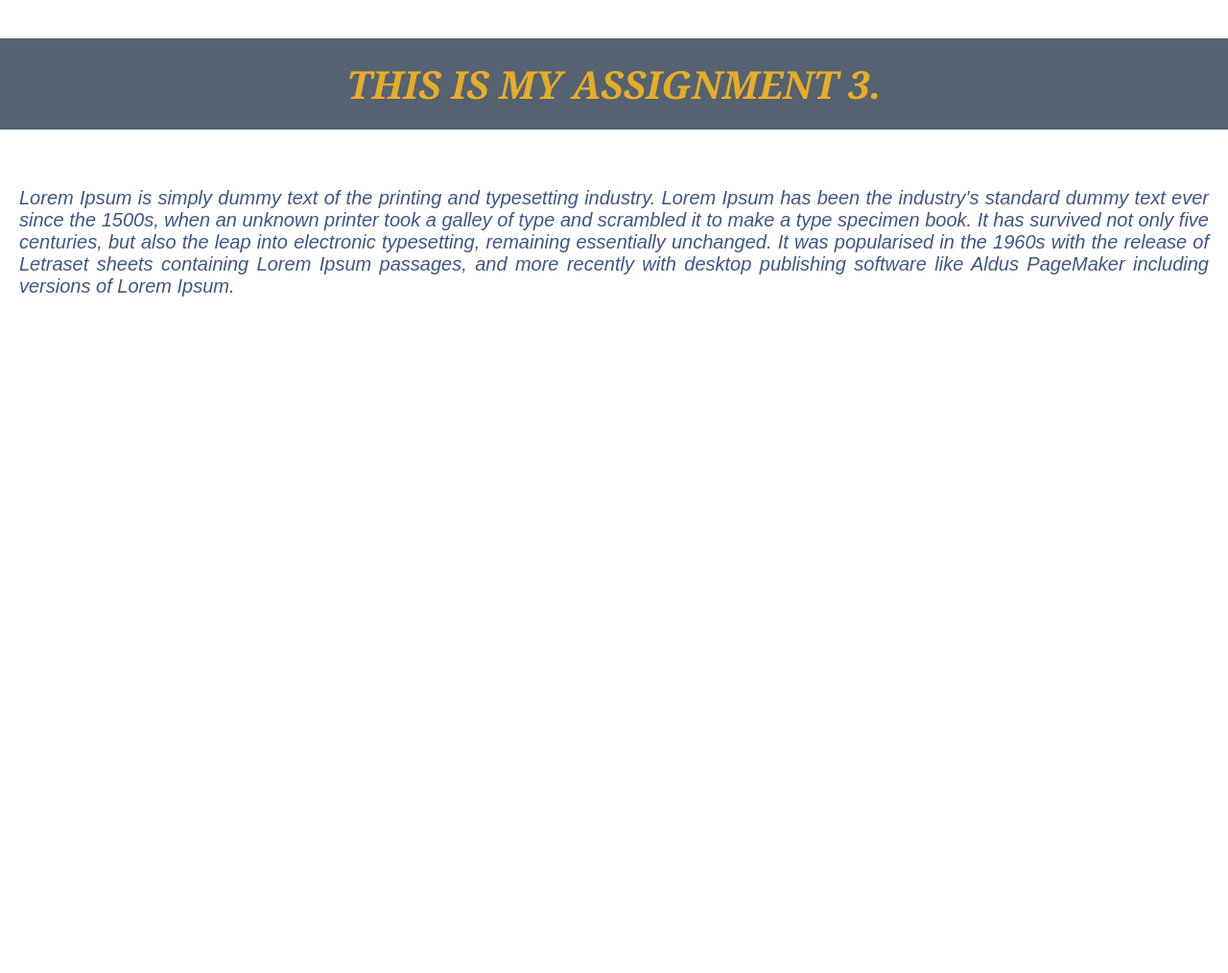
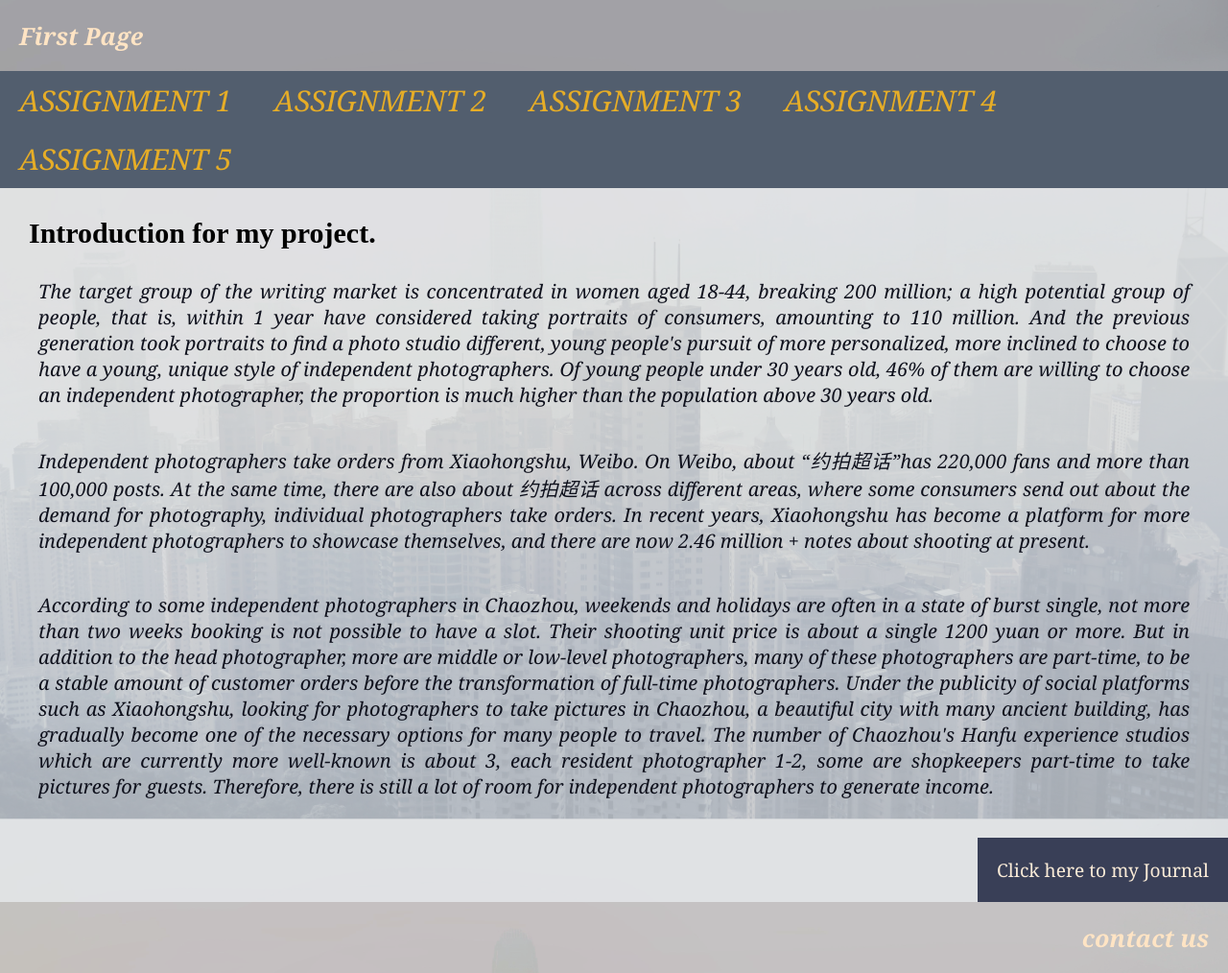
Before and after one commit to wengqi0405/WENGQI-assignment, a plain HTML site: page asignment03.html in a window 1280 px wide. Shown: the whole page at 96% size. Before the commit the page ends 800 px from the top, so only its background shows below. Drawn offline with Linux system fonts and the light colour scheme.

Commit message:
assignment3
update

```diff
--- a/asignment03.html
+++ b/asignment03.html
@@ -4,13 +4,46 @@
     <meta charset="UTF-8">
     <meta http-equiv="X-UA-Compatible" content="IE=edge">
     <meta name="viewport" content="width=device-width, initial-scale=1.0">
-    <title>assignment03</title>
-    <link rel="stylesheet" href="assignment.css">
+    <title>home page</title>
+    <link rel="stylesheet" href="index2.css">
 </head>
+
+
 <body>
-<div class="container"></div>
-    <h1>This is my assignment 3.</h1>
-    <p class="content">Lorem Ipsum is simply dummy text of the printing and typesetting industry. Lorem Ipsum has been the industry's standard dummy text ever since the 1500s, when an unknown printer took a galley of type and scrambled it to make a type specimen book. It has survived not only five centuries, but also the leap into electronic typesetting, remaining essentially unchanged. It was popularised in the 1960s with the release of Letraset sheets containing Lorem Ipsum passages, and more recently with desktop publishing software like Aldus PageMaker including versions of Lorem Ipsum.</p>
+<div class="main">
+    <div class="header">
+        <h1>First Page</h1>
+    </div>
+
+    <div class="nav">
+        <a class="item" id="item01" href="index.html"> assignment 1</a>
+
+        <a class="item" id="item02" href="asignment02.html">assignment 2</a>
+
+        <a class="item" id="item03" href="asignment03.html">assignment 3</a>
+
+        <a class="item" id="item04" href="assignment04.html">assignment 4</a>
+
+        <a class="item" id="item05" href="assignment05.html">assignment 5</a>
+    </div>
+    <div class="container">
+
+        <div class="content05">
+            <h3>
+               Introduction for my project.
+            </h3>
+            <p class="intro1">The target group of the writing market is concentrated in women aged 18-44, breaking 200 million; a high potential group of people, that is, within 1 year have considered taking portraits of consumers, amounting to 110 million. And the previous generation took portraits to find a photo studio different, young people's pursuit of more personalized, more inclined to choose to have a young, unique style of independent photographers. Of young people under 30 years old, 46% of them are willing to choose an independent photographer, the proportion is much higher than the population above 30 years old.</p>
+            <p class="intro2">Independent photographers take orders from Xiaohongshu, Weibo. On Weibo, about “约拍超话”has 220,000 fans and more than 100,000 posts. At the same time, there are also about 约拍超话 across different areas, where some consumers send out about the demand for photography, individual photographers take orders. In recent years, Xiaohongshu has become a platform for more independent photographers to showcase themselves, and there are now 2.46 million + notes about shooting at present.</p>
+            <p class="intro3">According to some independent photographers in Chaozhou, weekends and holidays are often in a state of burst single, not more than two weeks booking is not possible to have a slot. Their shooting unit price is about a single 1200 yuan or more. But in addition to the head photographer, more are middle or low-level photographers, many of these photographers are part-time, to be a stable amount of customer orders before the transformation of full-time photographers. Under the publicity of social platforms such as Xiaohongshu, looking for photographers to take pictures in Chaozhou, a beautiful city with many ancient building, has gradually become one of the necessary options for many people to travel. The number of Chaozhou's Hanfu experience studios which are currently more well-known is about 3, each resident photographer 1-2, some are shopkeepers part-time to take pictures for guests. Therefore, there is still a lot of room for independent photographers to generate income.</p>
+        </div>
+
+        <div class="journal"><a href="https://hkdesign.org/attractive-restaurants-in-ma-on-shan/">Click here to my Journal</a> </div>
+
+    </div>
+    <div class="footer">
+         <h1>contact us</h1>
+    </div>
+
 </div>
 </body>
 </html>
--- a/index2.css
+++ b/index2.css
@@ -115,6 +115,15 @@ img{
     margin: 30px;
 }
 
+.content05{
+    margin:20px;
+}
+.intro1,.intro2,.intro3{
+    margin:15px,0px;
+    padding: 20px;
+    text-align: justify;
+}
+
 .footer{
     background-color: rgba(22, 27, 46, 0.248);
     padding: 15px;
```
